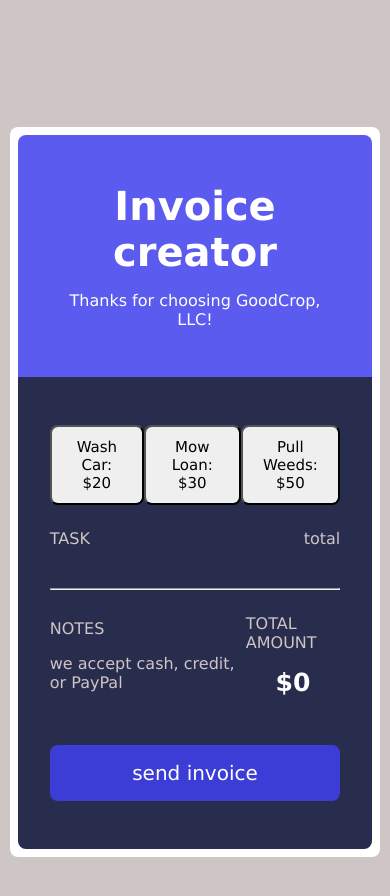
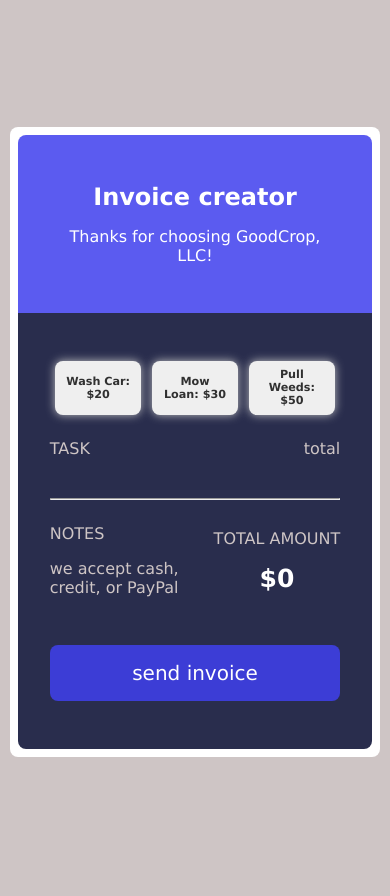
Before and after one commit to Ali6944/invoice, a plain HTML site: page index.html in a window 390 px wide. Drawn offline with Linux system fonts and the light colour scheme.

Commit message:
Update index.css
this new branch is updated with responsive feature design

```diff
--- a/index.css
+++ b/index.css
@@ -42,12 +42,16 @@ main {
   justify-content: space-between;
 }
 .container button {
-  padding: 0.7rem 1rem;
+  padding: 0.7em 1em;
   border-radius: 8px;
   font-size: 15px;
   text-transform: capitalize;
   display: block;
   cursor: pointer;
+  font-weight: bold;
+  color: rgb(48, 48, 48);
+  box-shadow: 0 0 10px rgb(192, 192, 192);
+  border: none;
 }
 .container button:active {
   transform: translateY(2px);
@@ -119,3 +123,22 @@ h3 span {
 .red {
   color: red;
 }
+
+/* responsive edition*/
+@media screen and (max-width: 580px) {
+  .header h1 {
+    font-size: 1.5rem;
+  }
+  .container button {
+    padding: 0.7em 0.8em;
+    margin: 0 0.5em;
+    flex-basis: 32%;
+    border-radius: 8px;
+    font-size: 0.7rem;
+    font-weight: bold;
+  }
+  .footer .left-box {
+    flex: 1;
+    padding-right: 1em;
+  }
+}
```
